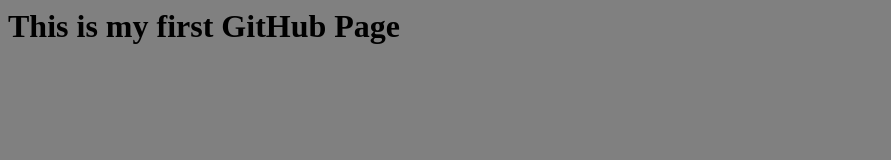
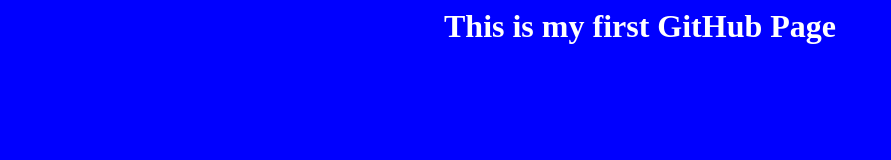
Before and after one commit to alifsaleh23/Week11, a plain HTML site: page index.html in a window 1280 px wide. Shown: the whole page, without its empty margins (0-891 px from the left). Drawn offline with Linux system fonts and the light colour scheme.

Commit message:
Update index.html

```diff
--- a/index.html
+++ b/index.html
@@ -10,7 +10,9 @@
 
   <style>
     body{
-      background-color: grey;
+      background-color: blue;
+      text-align: center;
+      color: white;
     }
   </style>
 </html>
```
